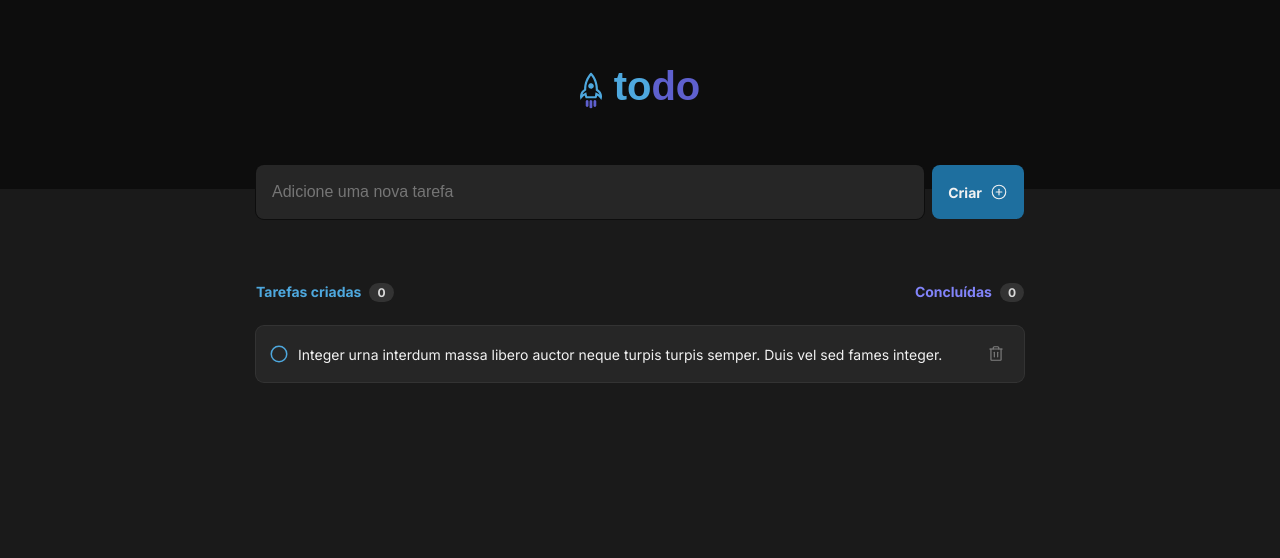
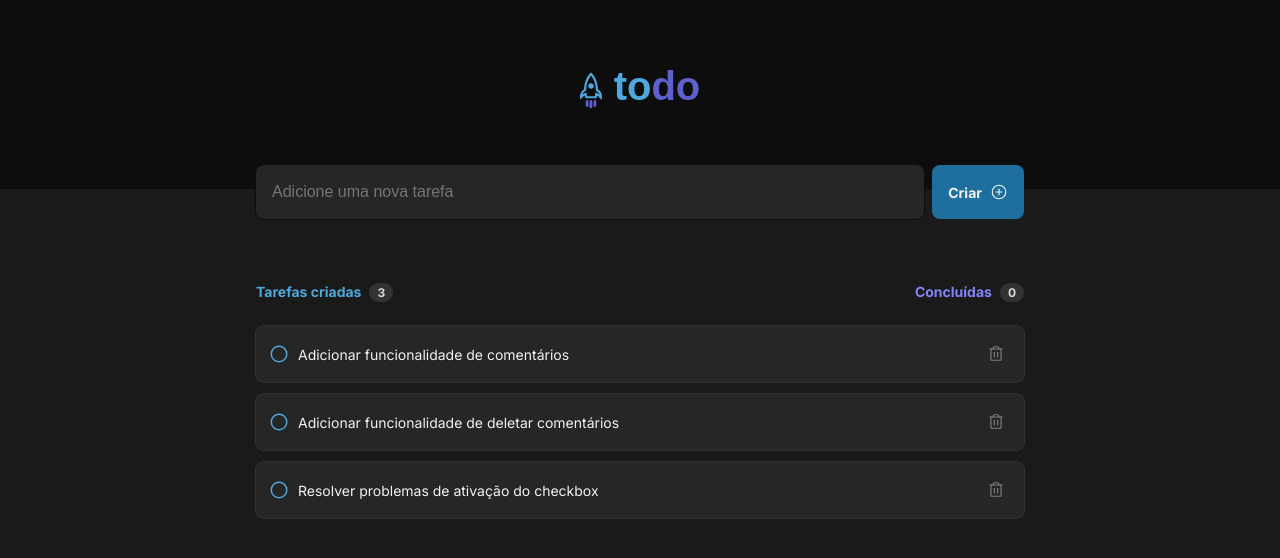
Before and after one commit to joaocruzzq/to-do-list, a React (Vite) app: page / in a window 1280 px wide. Shown: the top 558 px of the page. Built offline with nearby package versions, Linux system fonts and the light colour scheme.

Commit message:
mapeando tasks e marcando como concluidas

```diff
--- a/src/App.tsx
+++ b/src/App.tsx
@@ -1,14 +1,44 @@
 import './global.css'
 import styles from './app.module.css'
 
+import { Task } from './components/task'
+import { Input } from './components/input'
 import { Header } from './components/header'
-import { Input } from './components/input'
 import { ButtonCreateTask } from './components/buttonCreateTask'
 
 import { ClipboardText } from 'phosphor-react'
-import { Task } from './components/task'
+
+import { useState } from 'react'
 
 export function App() {
+  const [ tasks, setTasks ] = useState([
+    {
+      id: 1,
+      isChecked: false,
+      content: 'Adicionar funcionalidade de comentários'
+    },
+
+    {
+      id: 2,
+      isChecked: false,
+      content: 'Adicionar funcionalidade de deletar comentários'
+    },
+
+    {
+      id: 3,
+      isChecked: false,
+      content: 'Resolver problemas de ativação do checkbox'
+    }
+  ])
+
+  function toggleCheckbox(taskId: number) {
+    setTasks((prevTasks) =>
+      prevTasks.map((task) =>
+        task.id === taskId ? { ...task, isChecked: !task.isChecked } : task
+      )
+    );
+  }
+
   return (
     <div>
       <Header />
@@ -22,27 +52,49 @@ export function App() {
         <header>
           <div className={styles.task}>
             <strong className={styles.created}>Tarefas criadas</strong>
-            <span>0</span>
+            <span>{tasks.length}</span>
           </div>
 
           <div className={styles.task}>
             <strong className={styles.done}>Concluídas</strong>
+
+            {
+              tasks.filter((task) => task.isChecked).length > 0 ? (
+                <span>{tasks.filter((task) => task.isChecked).length} de {tasks.length}</span>
+              ) : (
                 <span>0</span>
+              )
+            }
           </div>
         </header>
 
+        {
+          tasks.length > 0 ? (
             <main className={styles.filledList}>
-          <Task />
+              {tasks.map(task => {
+                return (
+                  <Task
+                    id={task.id}
+                    key={task.id}
+                    content={task.content}
+                    isChecked={task.isChecked}
+                    onToggleCheckbox={toggleCheckbox}
+                  />
+                )
+              })}
             </main>
-
-        {/* <main className={styles.emptyList}>
+          ) : (
+            <main className={styles.emptyList}>
               <ClipboardText size={58} />
 
               <span>
                 <strong>Você ainda não tem tarefas cadastradas</strong>
                 <br /> Crie tarefas e organize seus itens a fazer
               </span>
-        </main> */}
+            </main>
+          )
+        }
+
       </div>
     </div>
   )
--- a/src/components/task.tsx
+++ b/src/components/task.tsx
@@ -2,25 +2,28 @@ import styles from './task.module.css'
 
 import { Trash } from 'phosphor-react'
 
-import { useState } from 'react'
+interface TaskProps {
+   id: number
+   content: string
+   isChecked: boolean
+   onToggleCheckbox:(taskId: number) => void
+}
 
-export function Task() {
-   const [isChecked, setIsChecked] = useState(false);
-
+export function Task({ id, content, isChecked, onToggleCheckbox }: TaskProps) {
    function handleToggleCheckbox() {
-      setIsChecked((prevState) => !prevState)
+      onToggleCheckbox(id)
    }
 
    return (
       <div className={styles.task}>
          <div className={styles.taskInfo}>
             <div className={styles.customCheckbox}>
-               <input type="checkbox" id="checkbox" checked={isChecked} onClick={handleToggleCheckbox} />
-               <label htmlFor="checkbox"></label>
+               <input type="checkbox" id={`checkbox-${id}`} checked={isChecked} onChange={handleToggleCheckbox} />
+               <label htmlFor={`checkbox-${id}`}></label>
             </div>
 
             <span className={ isChecked ? styles.taskInfoChecked : styles.taskInfo }>
-               Integer urna interdum massa libero auctor neque turpis turpis semper. Duis vel sed fames integer.
+               {content}
             </span>
          </div>
 
```
Lines whose indentation alone changed are shown as unchanged.
